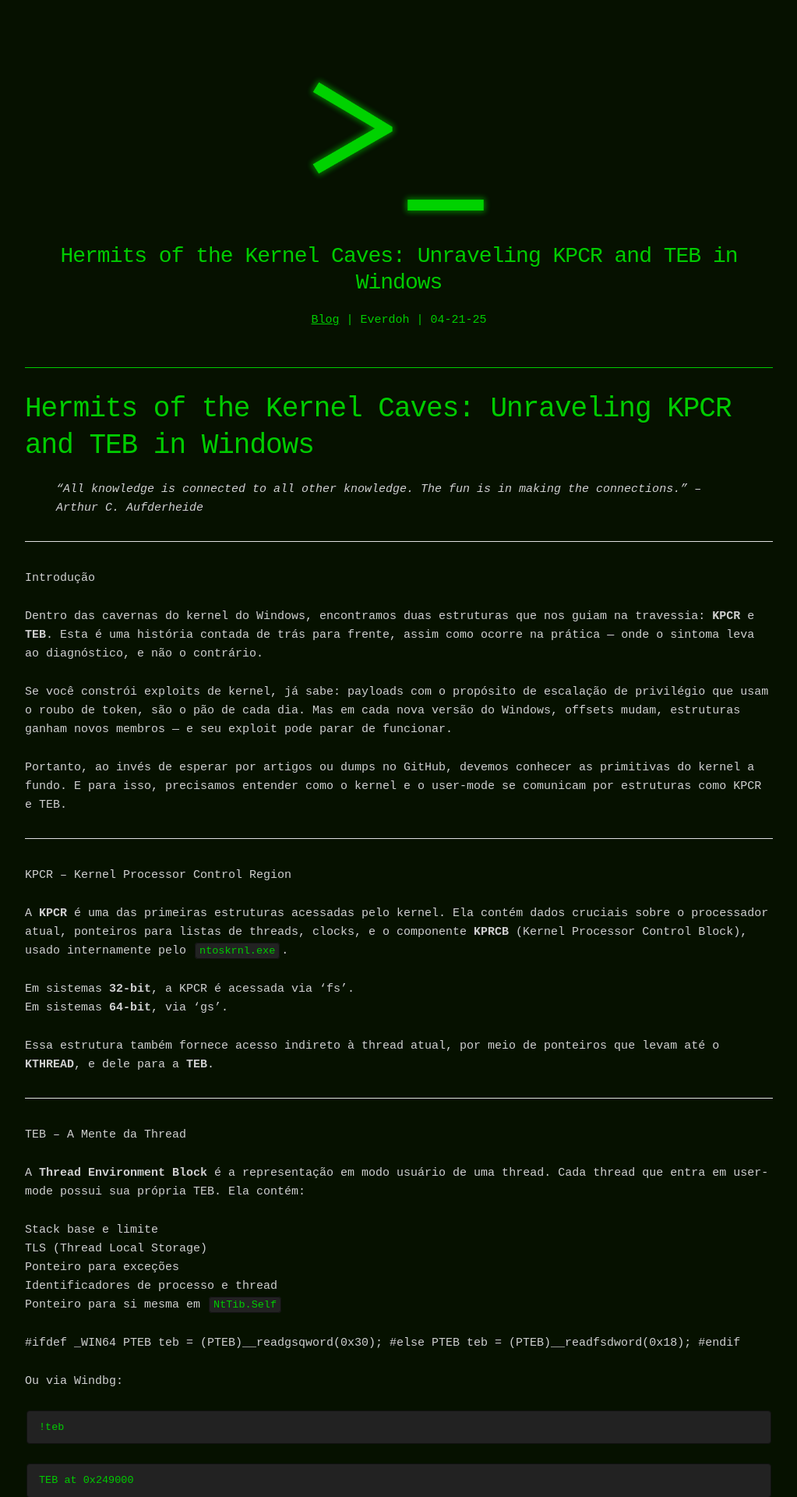
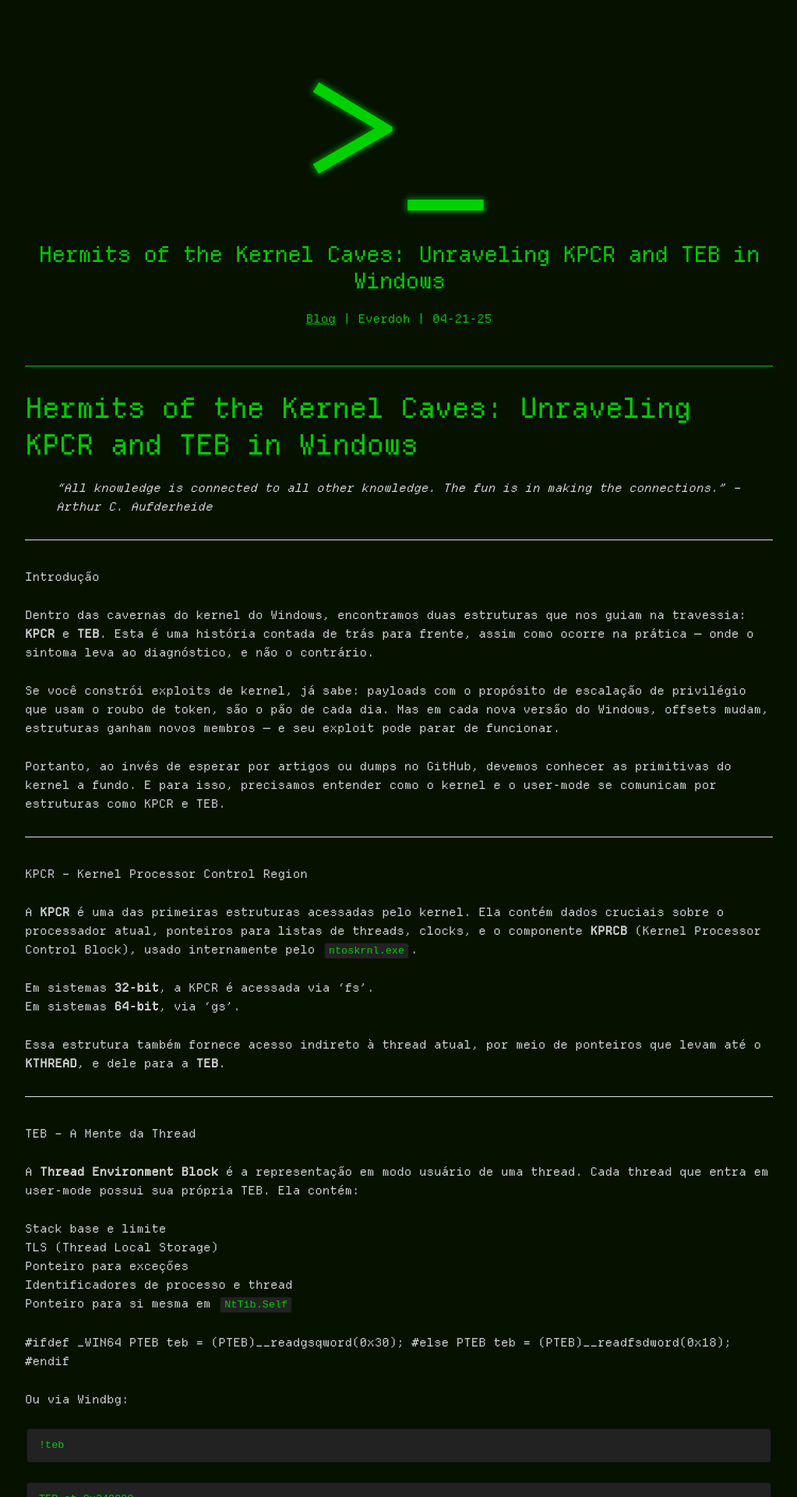
Before and after one commit to Everdoh/everdoh.github.io, a Jekyll site: the page built from _posts/2025-04-21-TEB.md, in a window 1280 px wide. Shown: the top 1920 px of the page at 78% size, without its empty margins (128-1151 px from the left). Built offline with Jekyll 4.4.1, drawn with Linux system fonts in a browser that asks for light colours.

Commit message:
ad daparture mono

```diff
--- a/assets/main.scss
+++ b/assets/main.scss
@@ -4,3 +4,15 @@
 
 @import "skeleton";
 @import "morph";
+
+@font-face {
+  font-family: 'Departure Mono';
+  src: url('{{ "/assets/fonts/DepartureMono-Regular.otf" | relative_url }}');
+  font-weight: normal;
+  font-style: normal;
+}
+
+/* Aplica a todo o site */
+html, body, p, li, h1, h2, h3 {
+  font-family: 'Departure Mono', monospace !important;
+}
```
Also changed, not shown: assets/fonts/DepartureMono-Regular.otf (added).
